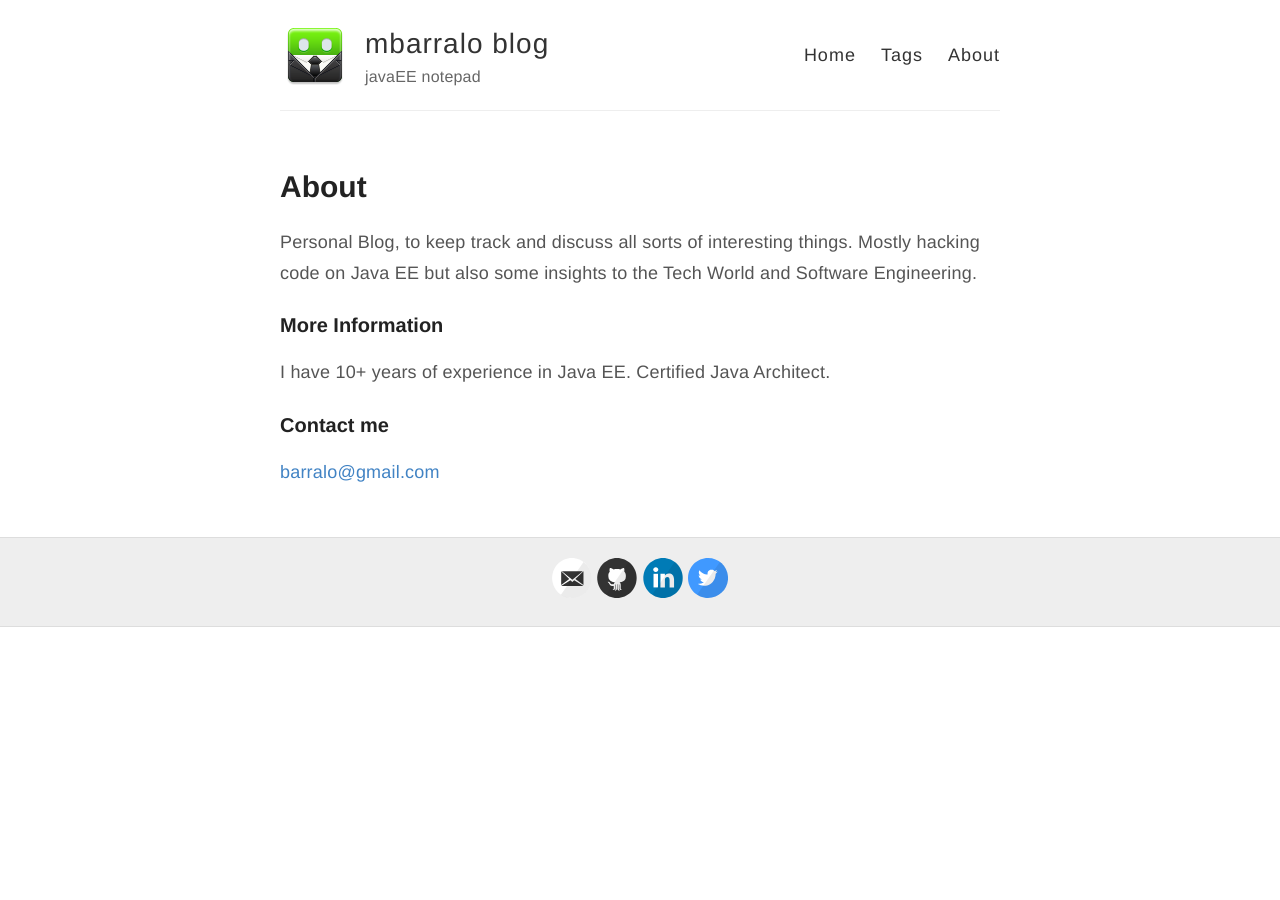
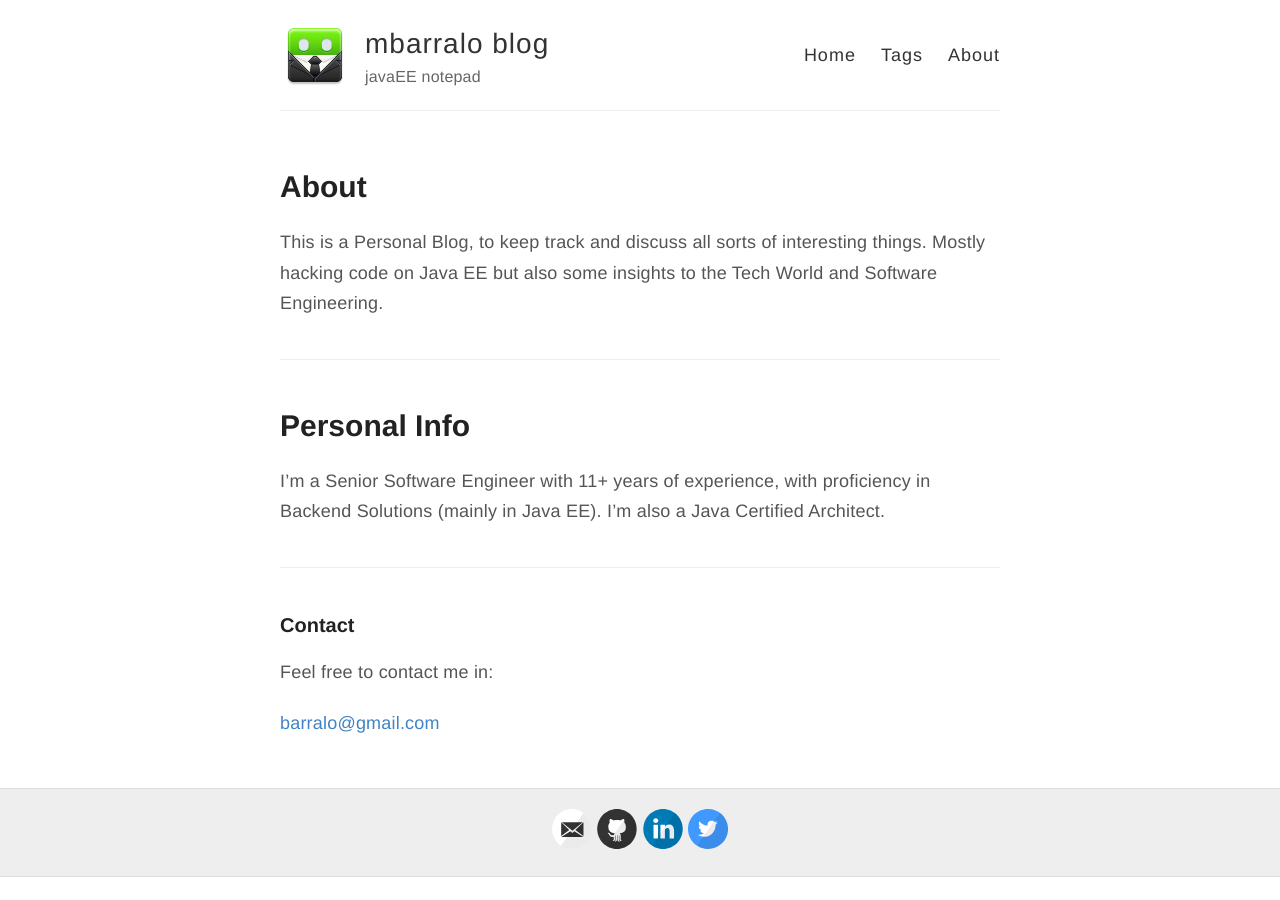
Before and after one commit to mbarralo/mbarralo.github.io, a Jekyll site: the page built from about.md, in a window 1280 px wide. Built offline with Jekyll 4.4.1, drawn with Linux system fonts in a browser that asks for light colours.

Commit message:
about info

```diff
--- a/about.md
+++ b/about.md
@@ -6,12 +6,19 @@ permalink: /about/
 
 # About
 
-Personal Blog, to keep track and discuss all sorts of interesting things. Mostly hacking code on Java EE but also some insights to the Tech World and Software Engineering.
+This is a Personal Blog, to keep track and discuss all sorts of interesting things. Mostly hacking code on Java EE but also some insights to the Tech World and Software Engineering.
 
-### More Information
 
-I have 10+ years of experience in Java EE. Certified Java Architect.
+***
 
-### Contact me
+# Personal Info
+
+I'm a Senior Software Engineer with 11+ years of experience, with proficiency in Backend Solutions (mainly in Java EE). I'm also a Java Certified Architect.
+
+***
+
+### Contact
+
+Feel free to contact me in:
 
 [barralo@gmail.com](mailto:barralo@gmail.com)
```
Also changed, not shown: _sass/_custom.scss (line endings or trailing spaces).
